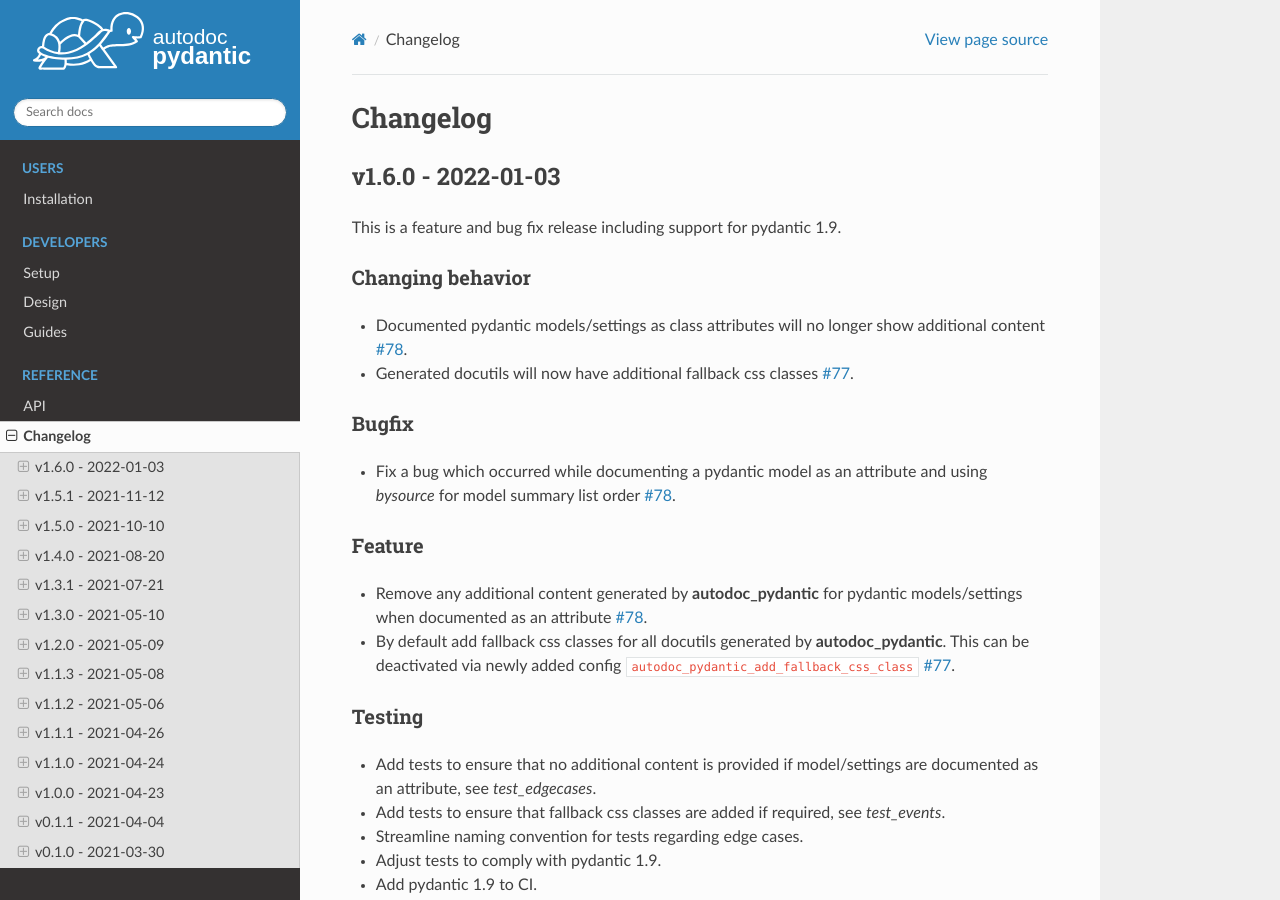
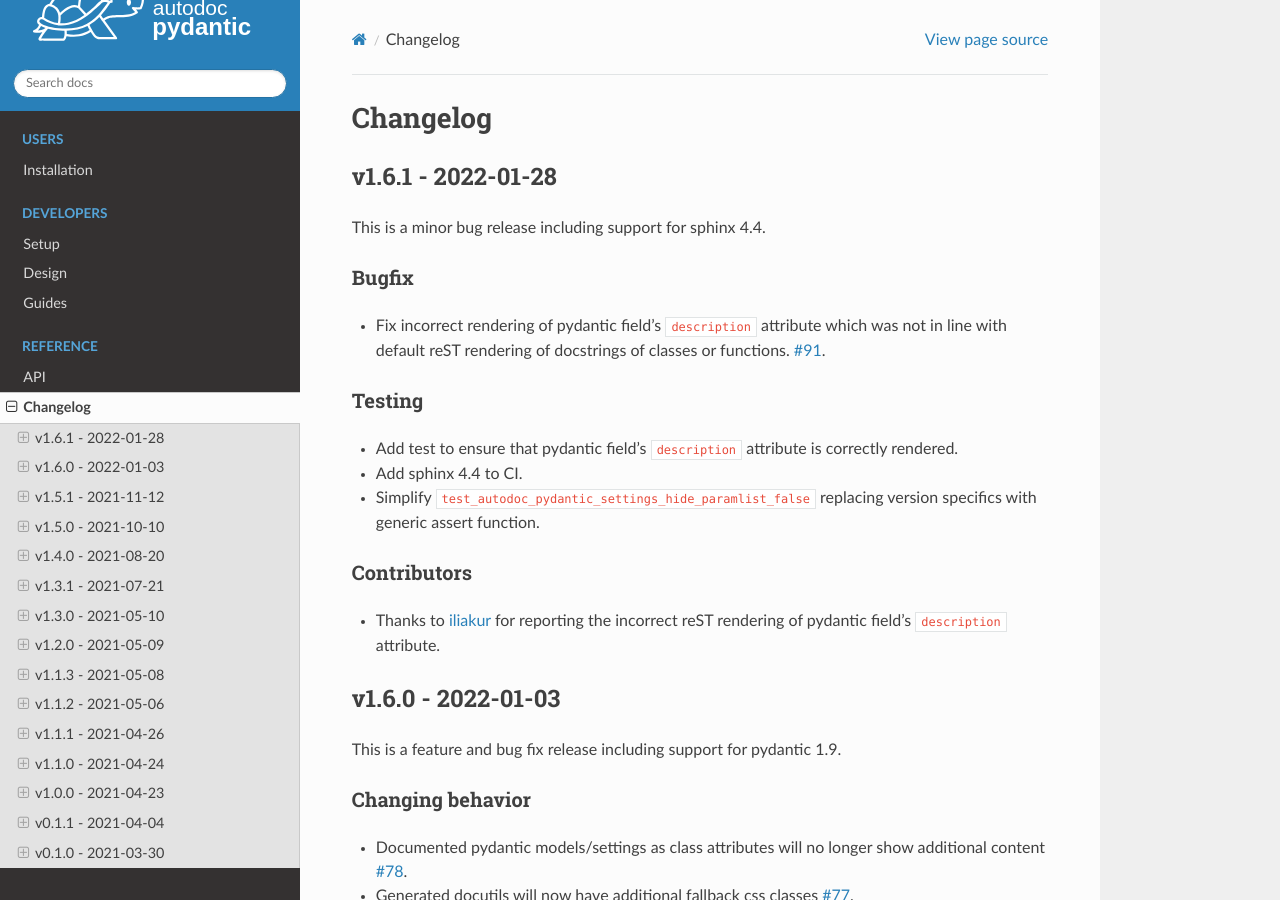
Before and after one commit to mansenfranzen/autodoc_pydantic, a Sphinx documentation site: the page built from docs/source/reference/changelog.rst, in a window 1280 px wide and 900 px high. Built offline with Sphinx 7.4.7 and the Read the Docs theme 2.0.0, drawn with Linux system fonts in a browser that asks for light colours; pages that are not in the unit, such as notebooks, are missing from menus; a script that is not in the unit is left out; some of the changed text lies outside the part shown.

Commit message:
Update changelog and bump version.

```diff
--- a/changelog.rst
+++ b/changelog.rst
@@ -1,5 +1,33 @@
 Changelog
 =========
+
+v1.6.1 - 2022-01-28
+-------------------
+
+This is a minor bug release including support for sphinx 4.4.
+
+Bugfix
+~~~~~~
+
+- Fix incorrect rendering of pydantic field's ``description`` attribute which
+  was not in line with default reST rendering of docstrings of classes or
+  functions.
+  `#91 <https://github.com/mansenfranzen/autodoc_pydantic/issues/91>`__.
+
+Testing
+~~~~~~~
+
+- Add test to ensure that pydantic field's ``description`` attribute is
+  correctly rendered.
+- Add sphinx 4.4 to CI.
+- Simplify ``test_autodoc_pydantic_settings_hide_paramlist_false`` replacing
+  version specifics with generic assert function.
+
+Contributors
+~~~~~~~~~~~~
+
+- Thanks to `iliakur <https://github.com/iliakur>`__ for reporting the
+  incorrect reST rendering of pydantic field's ``description`` attribute.
 
 v1.6.0 - 2022-01-03
 -------------------
--- a/docs/source/conf.py
+++ b/docs/source/conf.py
@@ -27,11 +27,11 @@ sys.path.insert(0, str(path_autodoc_pydantic))
 # -- Project information -----------------------------------------------------
 
 project = 'autodoc_pydantic'
-copyright = '2021, Franz Wöllert'
+copyright = '2022, Franz Wöllert'
 author = 'Franz Wöllert'
 
 # The full version, including alpha/beta/rc tags
-release = '1.6.0'
+release = '1.6.1'
 
 # -- General configuration ---------------------------------------------------
 
--- a/pyproject.toml
+++ b/pyproject.toml
@@ -1,6 +1,6 @@
 [tool.poetry]
 name = "autodoc_pydantic"
-version = "1.6.0"
+version = "1.6.1"
 description = "Seamlessly integrate pydantic models in your Sphinx documentation."
 authors = ["mansenfranzen <franz.woellert@gmail.com>"]
 packages = [{ include = "sphinxcontrib" }]
```
Also changed, not shown: 1 other file.
